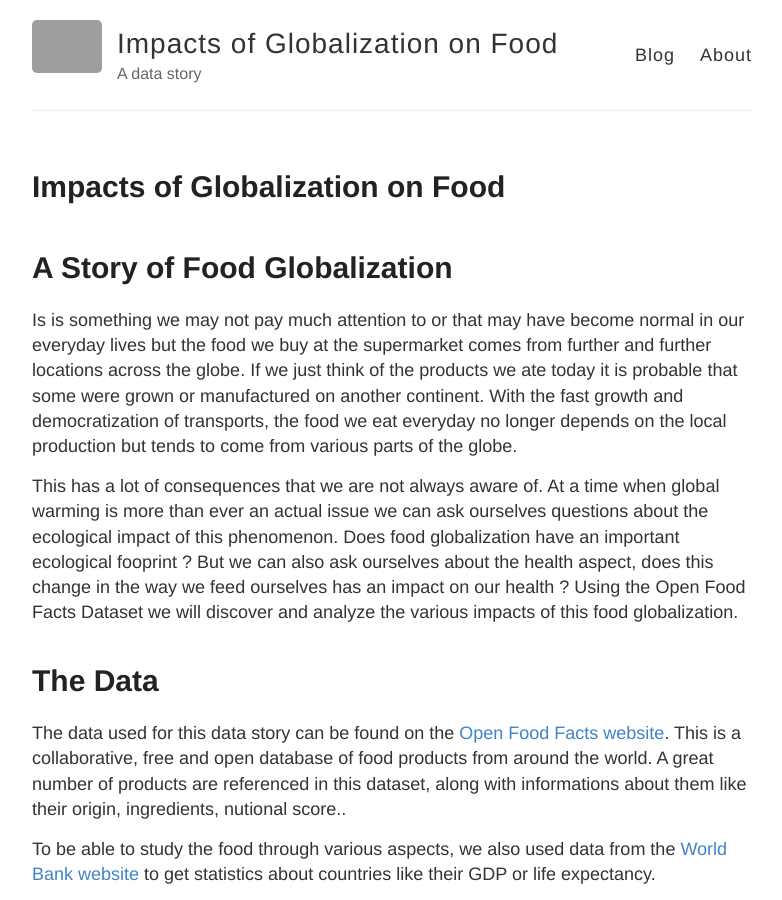
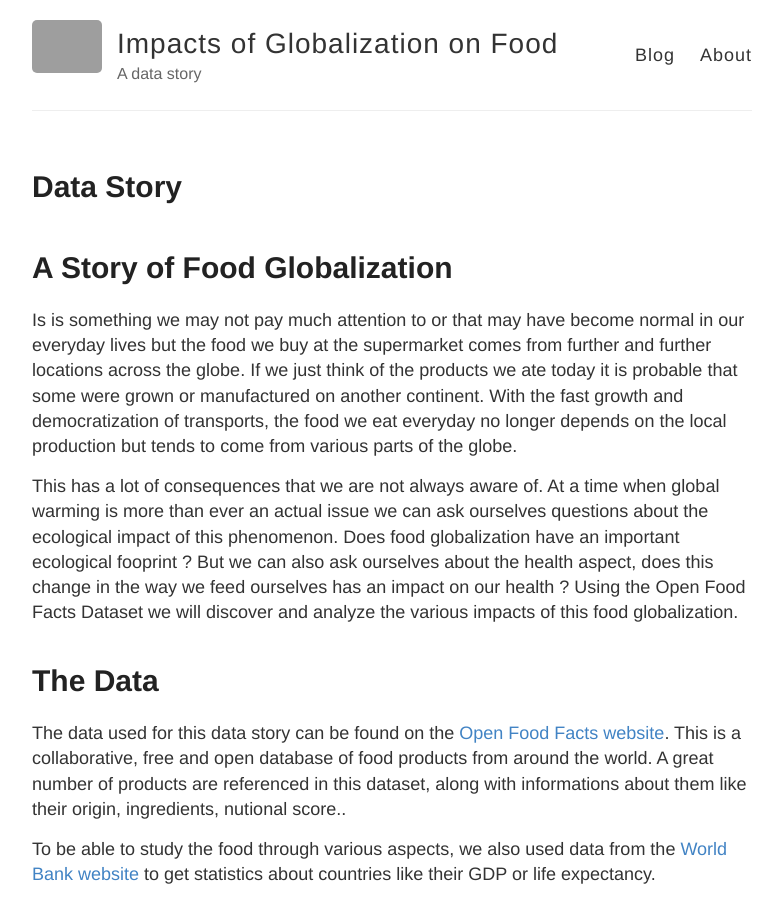
Before and after one commit to AdamanTeam/AdamanTeam.github.io, a Jekyll site: the page built from _posts/2018-12-6-Data-Story.md, in a window 1280 px wide and 900 px high. Shown: the whole window, without its empty margins (248-1030 px from the left). Built offline with Jekyll 4.4.1, drawn with Linux system fonts in a browser that asks for light colours; grey boxes are pictures that could not be loaded.

Commit message:
Update 2018-12-6-Data-Story.md

```diff
--- a/_posts/2018-12-6-Data-Story.md
+++ b/_posts/2018-12-6-Data-Story.md
@@ -1,7 +1,8 @@
 ---
 layout: post
-title: Impacts of Globalization on Food
 ---
+
+<!--- title: Impacts of Globalization on Food  -->
 
 # A Story of Food Globalization
   Is is something we may not pay much attention to or that may have become normal in our everyday lives but the food we buy at the supermarket comes from further and further locations across the globe. If we just think of the products we ate today it is probable that some were grown or manufactured on another continent. With the fast growth and democratization of transports, the food we eat everyday no longer depends on the local production but tends to come from various parts of the globe.
```
